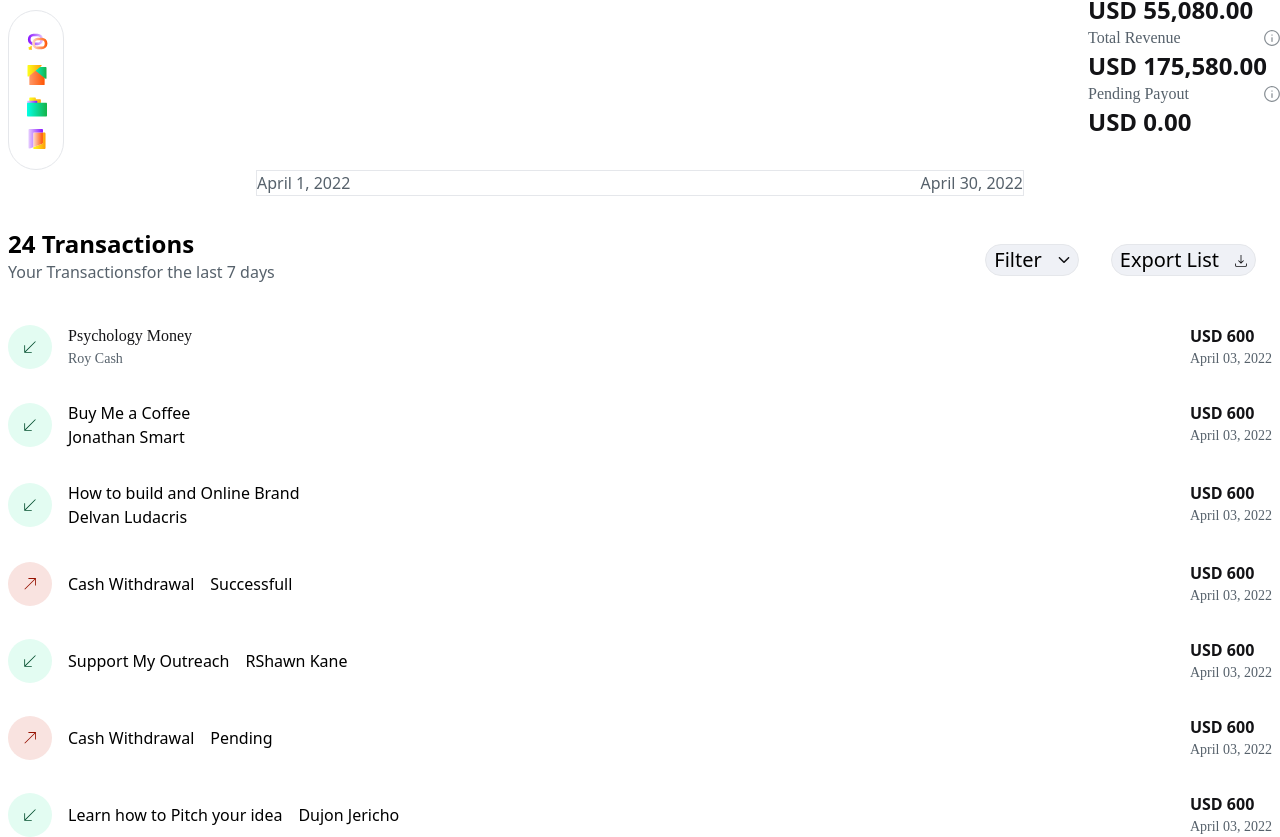
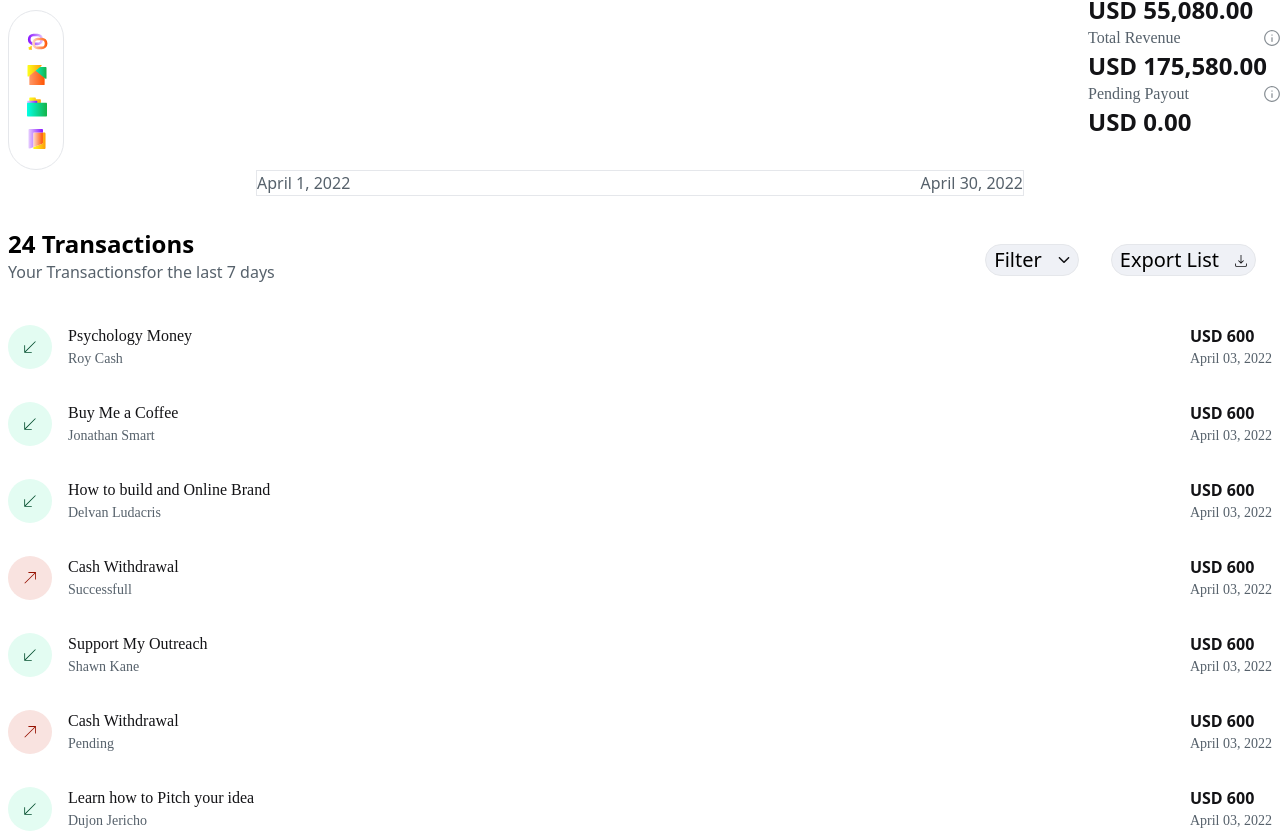
Before and after one commit to Jethrolopwus/revenue-app-frontend, a React (Create React App) app: page / in a window 1280 px wide. Shown: the part 322-1159 px from the top of the page. Built offline with nearby package versions, Linux system fonts and the light colour scheme.

Commit message:
chore: update home js file and modified app js

```diff
--- a/src/App.js
+++ b/src/App.js
@@ -3,7 +3,7 @@ import { BrowserRouter as Router, Routes, Route} from 'react-router-dom';
 import './App.css';
 import Navbar from './Components/Navbar';
 import Home from "./Components/Home.jsx"
-import Analytics from "./Components/Analytics.jsx";
+
 
 function App() {
   return (
@@ -12,26 +12,9 @@ function App() {
       <Navbar />
       <Routes>
       <Route path="/" element={<Home/>} />
-      <Route path="/analytics" element={<Analytics/>}/>
       </Routes>
     </div>
   </Router>
-    // <div className="App">
-    //   <header className="App-header">
-    //     <img src={logo} className="App-logo" alt="logo" />
-    //     <p>
-    //       Edit <code>src/App.js</code> and save to reload.
-    //     </p>
-    //     <a
-    //       className="App-link"
-    //       href="https://reactjs.org"
-    //       target="_blank"
-    //       rel="noopener noreferrer"
-    //     >
-    //       Learn React
-    //     </a>
-    //   </header>
-    // </div>
   );
 }
 
--- a/src/Components/Analytics.jsx
+++ /dev/null
@@ -1,13 +0,0 @@
-import React from "react";
-
-
-
-const Analytics = () =>{
-    return(
-        <section>
-
-
-        </section>
-    )
-}
-export default Analytics;
--- a/src/Components/Home.jsx
+++ b/src/Components/Home.jsx
@@ -99,8 +99,8 @@ const Home = () =>{
                             {call1}
                         </span>
                         <div>
-                            <h2>Buy Me a Coffee</h2>
-                            <h3>Jonathan Smart</h3>
+                            <h2 className=" text-[#131316] text-[16px] font-[Degular]">Buy Me a Coffee</h2>
+                            <h3 className="text-[14px] font-[Degular] text-[#56616b] ">Jonathan Smart</h3>
                         </div>
                         </div>
                         <div>
@@ -114,8 +114,8 @@ const Home = () =>{
                                 {call1}
                             </span>
                             <div>
-                                <h2>How to build and Online Brand</h2>
-                                <h3>Delvan Ludacris</h3>
+                                <h2 className=" text-[#131316] text-[16px] font-[Degular]">How to build and Online Brand</h2>
+                                <h3 className="text-[14px] font-[Degular] text-[#56616b] ">Delvan Ludacris</h3>
                             </div>
                         </div>
                         <div>
@@ -128,8 +128,40 @@ const Home = () =>{
                             <span className="rounded-full p-4 bg-[#F9E3E0]">
                                 {call2}
                             </span>
-                            <h2>Cash Withdrawal</h2>
-                            <h3>Successfull</h3>
+                            <div>
+                            <h2 className=" text-[#131316] text-[16px] font-[Degular]">Cash Withdrawal</h2>
+                            <h3 className="text-[14px] font-[Degular] text-[#56616b] ">Successfull</h3>
+                            </div>
+                        </div>
+                        <div>
+                            <h2 className="font-bold text-[16px] text-[#131316]">USD 600</h2>
+                            <h3 className="text-[#56616B] text-[14px] font-[Degular]">April 03, 2022</h3>
+                        </div>
+                    </div>
+                    <div className="flex justify-between mx-2 mt-8">
+                        <div className="flex justify-between items-center gap-4">
+                            <span className="rounded-full p-4 bg-[#E3FCF2]">
+                                {call1}
+                            </span>
+                            <div>
+                            <h2 className=" text-[#131316] text-[16px] font-[Degular]">Support My Outreach</h2>
+                            <h3 className="text-[14px] font-[Degular] text-[#56616b]">Shawn Kane</h3>
+                            </div>
+                        </div>
+                        <div>
+                            <h2 className="font-bold text-[16px] text-[#131316] ">USD 600</h2>
+                            <h3 className="text-[#56616B] text-[14px] font-[Degular]">April 03, 2022</h3>
+                        </div>
+                    </div>
+                    <div className="flex justify-between mx-2 mt-8">
+                        <div className="flex justify-between items-center gap-4">
+                            <span className="rounded-full p-4 bg-[#F9E3E0]">
+                                {call2}
+                            </span>
+                            <div>
+                            <h2 className=" text-[#131316] text-[16px] font-[Degular]">Cash Withdrawal</h2>
+                            <h3 className="text-[14px] font-[Degular] text-[#56616b]">Pending</h3>
+                            </div>
                         </div>
                         <div>
                             <h2 className="font-bold text-[16px] text-[#131316] ">USD 600</h2>
@@ -141,34 +173,10 @@ const Home = () =>{
                             <span className="rounded-full p-4 bg-[#E3FCF2]">
                                 {call1}
                             </span>
-                            <h2>Support My Outreach</h2>
-                            <h3>RShawn Kane</h3>
-                        </div>
-                        <div>
-                            <h2 className="font-bold text-[16px] text-[#131316] ">USD 600</h2>
-                            <h3 className="text-[#56616B] text-[14px] font-[Degular]">April 03, 2022</h3>
-                        </div>
-                    </div>
-                    <div className="flex justify-between mx-2 mt-8">
-                        <div className="flex justify-between items-center gap-4">
-                            <span className="rounded-full p-4 bg-[#F9E3E0]">
-                                {call2}
-                            </span>
-                            <h2>Cash Withdrawal</h2>
-                            <h3>Pending</h3>
-                        </div>
-                        <div>
-                            <h2 className="font-bold text-[16px] text-[#131316] ">USD 600</h2>
-                            <h3 className="text-[#56616B] text-[14px] font-[Degular]">April 03, 2022</h3>
-                        </div>
-                    </div>
-                    <div className="flex justify-between mx-2 mt-8">
-                        <div className="flex justify-between items-center gap-4">
-                            <span className="rounded-full p-4 bg-[#E3FCF2]">
-                                {call1}
-                            </span>
-                            <h2>Learn how to Pitch your idea</h2>
-                            <h3>Dujon Jericho</h3>
+                            <div>
+                            <h2 className=" text-[#131316] text-[16px] font-[Degular]">Learn how to Pitch your idea</h2>
+                            <h3 className="text-[14px] font-[Degular] text-[#56616b]">Dujon Jericho</h3>
+                            </div>
                         </div>
                         <div>
                             <h2 className="font-bold text-[16px] text-[#131316] ">USD 600</h2>
```
